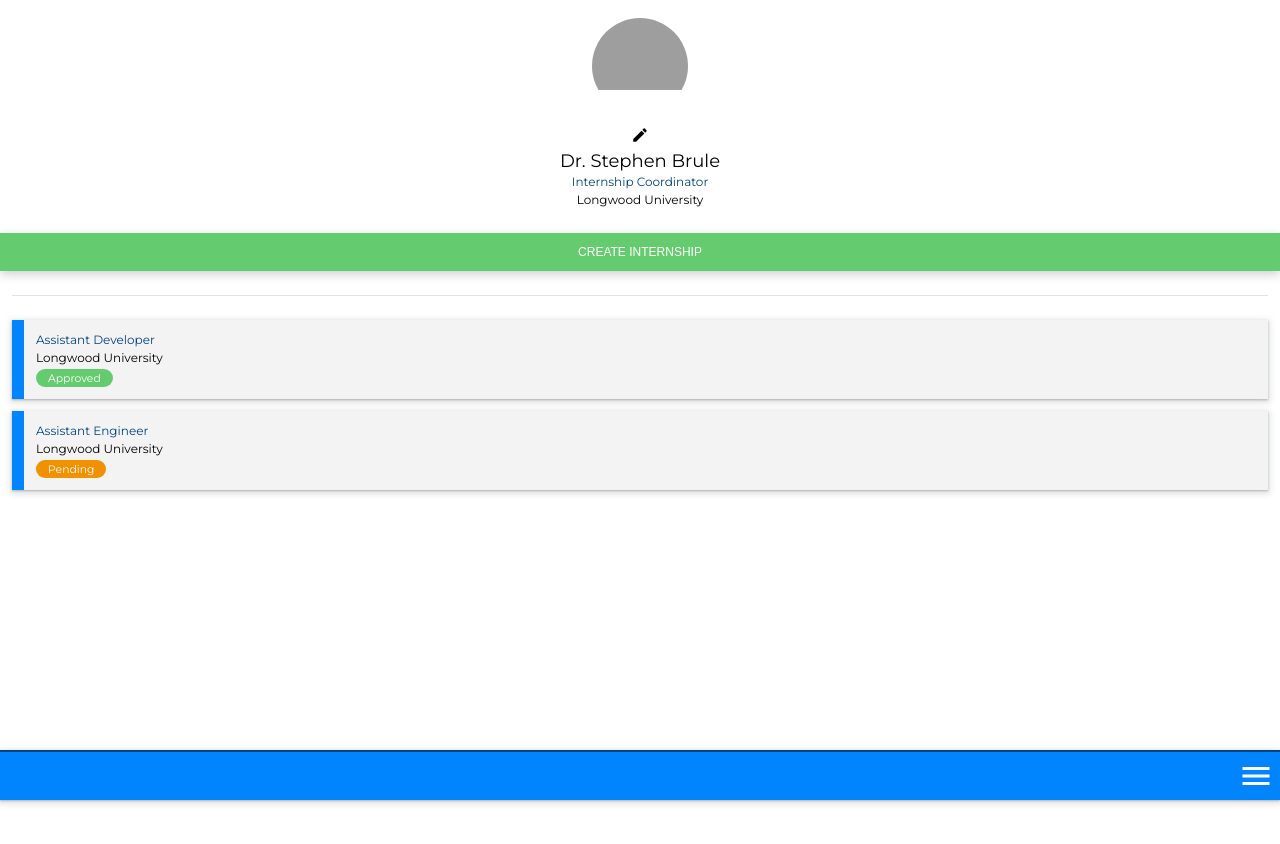
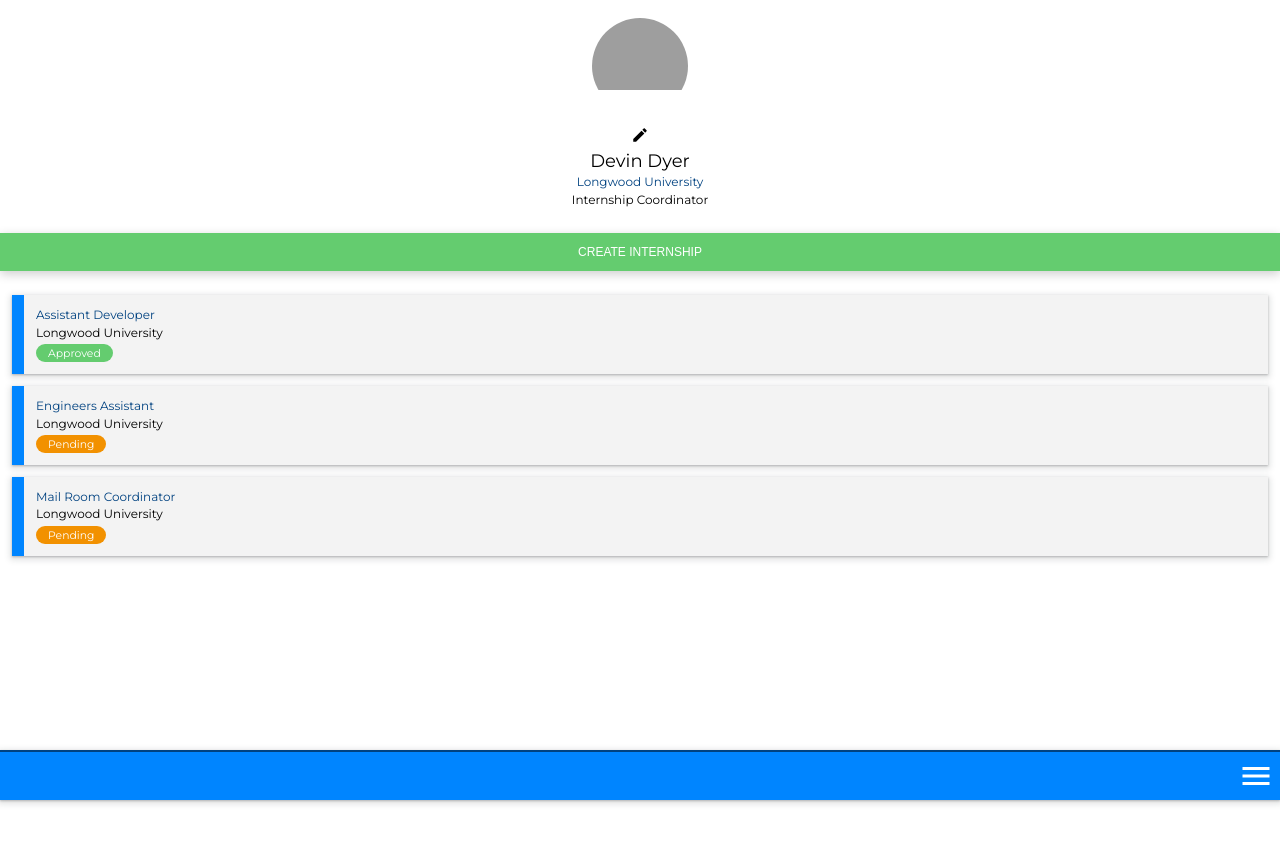
Before and after one commit to devinaustin1122/Internships, a React (Create React App) app: page / in a window 1280 px wide. Shown: the top 844 px of the page. Built offline with nearby package versions, Linux system fonts and the light colour scheme; sample sign-in values are in the browser's storage; grey boxes are pictures that could not be loaded.

Commit message:
update dashboard to utilize dummy data

```diff
--- a/src/containers/Dashboard.js
+++ b/src/containers/Dashboard.js
@@ -4,11 +4,27 @@ import StyledBadge from "../styles/StyledBadge";
 import StyledButton from "../styles/StyledButton";
 
 const internships = [
-  { title: "Assistant Developer", organization: "Longwood University" },
-  { title: "Engineers Assistant", organization: "Longwood University" },
-  { title: "Mail Room Coordinator", organization: "Longwood University" },
+  {
+    id: "279651e9d22da08a344cc8bb620326633e5f8686",
+    title: "Assistant Developer",
+    organization: "Longwood University",
+    status: "Approved",
+  },
+  {
+    id: "94076a6ad332930c2b7cd687b4672e6ea0084821",
+    title: "Engineers Assistant",
+    organization: "Longwood University",
+    status: "Pending",
+  },
+  {
+    id: "57e6f32a7a87dec9b1aa7d5ced303ce741861f48",
+    title: "Mail Room Coordinator",
+    organization: "Longwood University",
+    status: "Pending",
+  },
 ];
 const user = {
+  id: "db3995d64344242e877f9f24f320c099a858868e",
   name: "Devin Dyer",
   organization: "Longwood University",
   title: "Internship Coordinator",
@@ -22,28 +38,28 @@ const Dashboard = () => {
           <img className="profile__img" src={profile} />
         </div>
         <img className="profile__edit" src={edit} />
-        <h2>Dr. Stephen Brule</h2>
-        <h3>Internship Coordinator</h3>
-        <h4>Longwood University</h4>
+        <h2>{user.name}</h2>
+        <h3>{user.organization}</h3>
+        <h4>{user.title}</h4>
       </section>
       <StyledButton
         type="button"
         backgroundColor={"#64CC6F"}
         value="CREATE INTERNSHIP"
       />
-      <hr />
       <section className="internship">
         <ul className="internships__list">
-          <li className="internships__item">
-            <h3>Assistant Developer</h3>
-            <h4>Longwood University</h4>
-            <StyledBadge backgroundColor={"#64CC6F"}>Approved</StyledBadge>
-          </li>
-          <li className="internships__item">
-            <h3>Assistant Engineer</h3>
-            <h4>Longwood University</h4>
-            <StyledBadge backgroundColor={"#F29100"}>Pending</StyledBadge>
-          </li>
+          {internships.map((internship) => {
+            return (
+              <li key={internship.id} className="internships__item">
+                <h3>{internship.title}</h3>
+                <h4>{internship.organization}</h4>
+                <StyledBadge status={internship.status}>
+                  {internship.status}
+                </StyledBadge>
+              </li>
+            );
+          })}
         </ul>
       </section>
     </main>
--- a/src/styles/StyledBadge.js
+++ b/src/styles/StyledBadge.js
@@ -7,10 +7,16 @@ const StyledBadge = styled.span`
   padding: 0.2rem 1rem;
   font-size: 0.9rem;
   margin-top: 0.2rem;
+  background-color: black;
   ${(props) =>
-    props.backgroundColor &&
+    props.status === "Approved" &&
     css`
-      background-color: ${props.backgroundColor};
+      background-color: #64cc6f;
+    `};
+  ${(props) =>
+    props.status === "Pending" &&
+    css`
+      background-color: #f29100;
     `};
 `;
 
```
